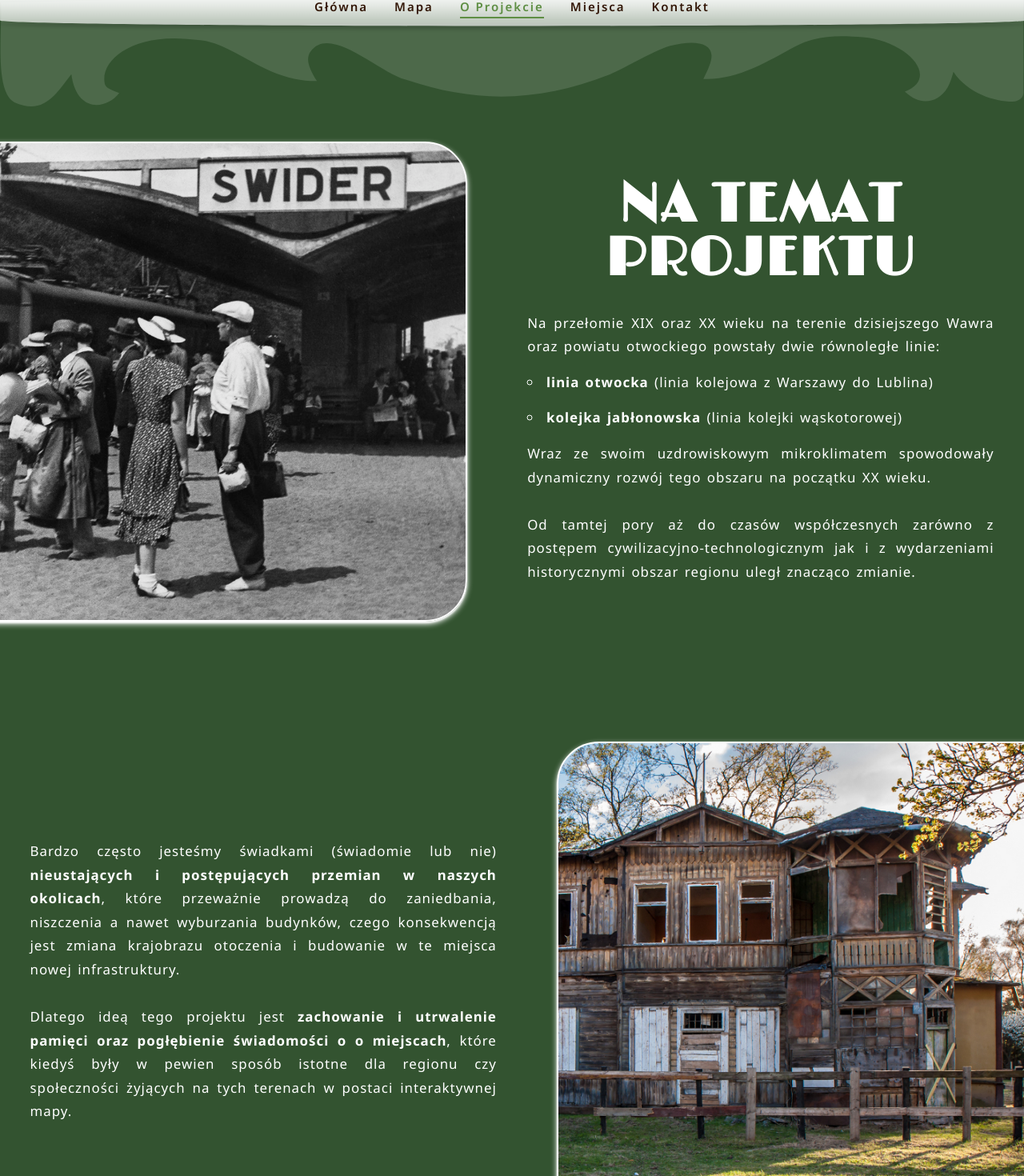
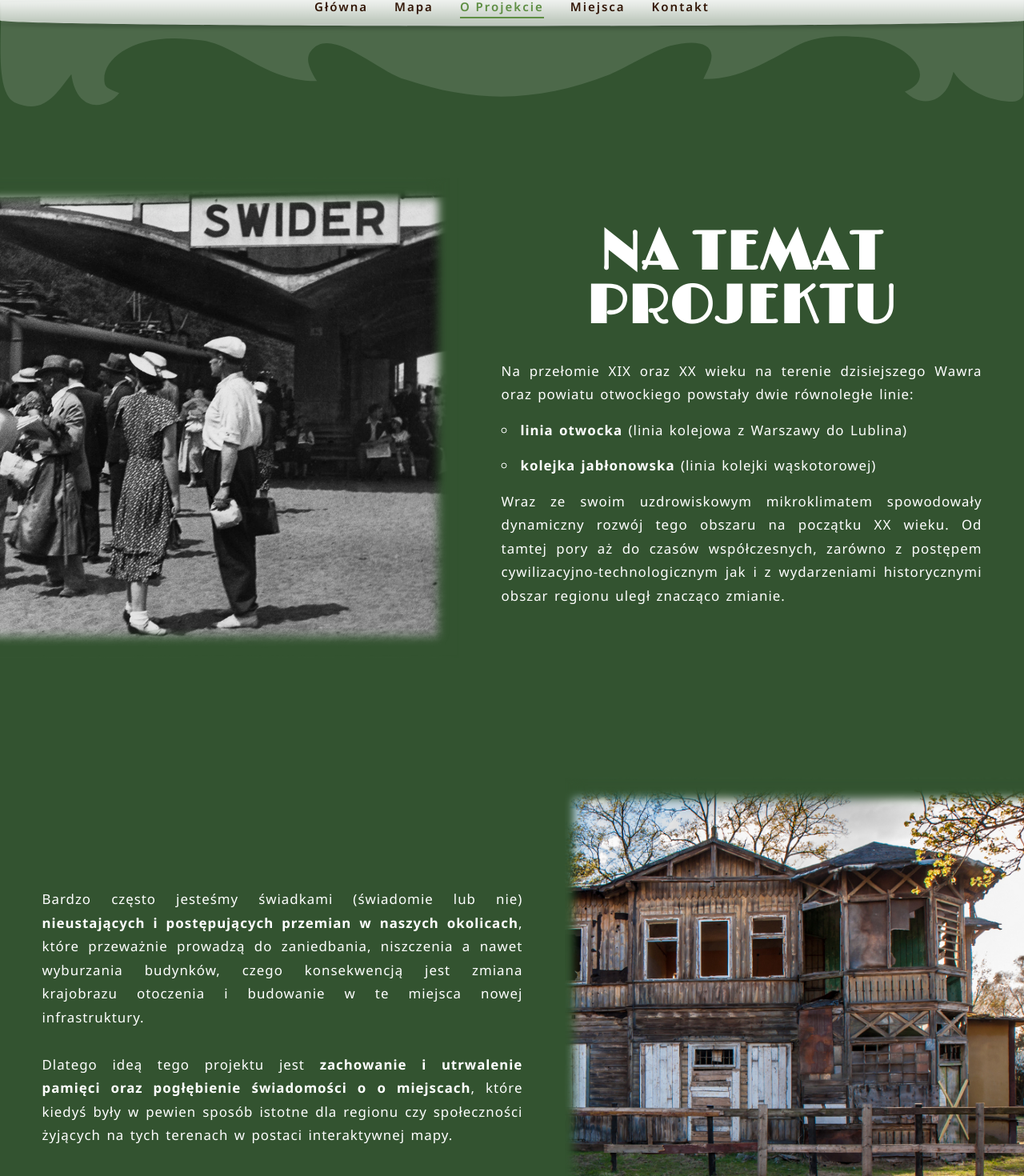
Before and after one commit to MacJ13/linia-otw-maps, a React (Vite) app: page /project in a window 1280 px wide. Shown: the part 11-1481 px from the top of the page at 80% size. Built offline with nearby package versions, Linux system fonts and the light colour scheme.

Commit message:
Change intro images style in project page
Change padding in project page.

```diff
--- a/src/pages/project/Project.module.scss
+++ b/src/pages/project/Project.module.scss
@@ -1,5 +1,5 @@
 .about {
-  padding: 7.5rem 0;
+  padding: 10.5rem 0;
 
   position: relative;
   overflow: hidden;
--- a/src/pages/project/intro/Intro.module.scss
+++ b/src/pages/project/intro/Intro.module.scss
@@ -18,26 +18,42 @@
     @media screen and (max-width: 1000px) {
       flex-direction: column-reverse;
     }
+
+    & > .info {
+      padding-left: 3.5rem;
+    }
+  }
+
+  &1 {
+    & > .info {
+      padding-right: 3.5rem;
+    }
   }
 
   &1 > .photo {
     background-image: url(/src/assets/images/station.jpg);
     background-position: top right;
-    border-top-right-radius: 3.5em;
-    border-bottom-right-radius: 3.5rem;
-    border-top-left-radius: 0rem;
-    border-bottom-left-radius: 0rem;
-    left: -2.5rem;
+    // border-top-right-radius: 3.5em;
+    // border-bottom-right-radius: 3.5rem;
+    // border-top-left-radius: 0rem;
+    // border-bottom-left-radius: 0rem;
+    left: -3.5rem;
+
+    box-shadow: #335330 inset -1rem -1rem 0.75rem 0.75rem,
+      #335330 inset 0rem 1rem 0.75rem 0.75rem;
   }
 
   &2 > .photo {
     background-image: url(/src/assets/images/old-swidermajer.jpg);
     background-position: center right;
-    border-top-right-radius: 0em;
-    border-bottom-right-radius: 0rem;
-    border-top-left-radius: 3.5rem;
-    border-bottom-left-radius: 3.5rem;
-    right: -2.5rem;
+    // border-top-right-radius: 0em;
+    // border-bottom-right-radius: 0rem;
+    // border-top-left-radius: 3.5rem;
+    // border-bottom-left-radius: 3.5rem;
+    right: -3.5rem;
+
+    box-shadow: #335330 inset 0rem -1rem 0.75rem 0.75rem,
+      #335330 inset -1rem 1rem 0.75rem 0.75rem;
   }
 
   &3 {
@@ -53,9 +69,9 @@
 
 .photo {
   background-size: cover;
-  border: 2px solid white;
-  box-shadow: rgb(255, 255, 255) 0px 3px 7px 0px,
-    rgba(255, 255, 255, 0.848) 0px 2px 2px 0px;
+  // border: 2px solid white;
+  // box-shadow: rgba(255, 255, 255, 0.9707843137) -2rem 1rem 0px 0px;
+  // rgba(255, 255, 255, 0.6768627451) 5px 5px 5px 0px;
   display: block;
   height: 40rem;
   position: relative;
@@ -72,7 +88,7 @@
 
 .info {
   width: 100%;
-  padding: 0 2.5rem 0 2.5rem;
+  // padding: 0 2.5rem 0 2.5rem;
 
   & > h1 {
     margin-bottom: 2rem;
--- a/src/pages/project/intro/Intro.tsx
+++ b/src/pages/project/intro/Intro.tsx
@@ -7,8 +7,9 @@ const Intro = () => {
         <div className={style.photo}></div>
         <div className={style.info}>
           <h1 className="h1">
-            {" "}
-            Na Temat <br /> Projektu
+            Na Temat
+            <br />
+            Projektu
           </h1>
           <p className="paragraph">
             Na przełomie XIX oraz XX wieku na terenie dzisiejszego Wawra oraz
@@ -25,9 +26,9 @@ const Intro = () => {
             </ul>
             Wraz ze swoim uzdrowiskowym mikroklimatem spowodowały dynamiczny
             rozwój tego obszaru na początku XX wieku.
-            <br />
-            <br />
-            Od tamtej pory aż do czasów współczesnych zarówno z postępem
+            {/* <br />
+            <br /> */}{" "}
+            Od tamtej pory aż do czasów współczesnych, zarówno z postępem
             cywilizacyjno-technologicznym jak i z wydarzeniami historycznymi
             obszar regionu uległ znacząco zmianie.
           </p>
```
